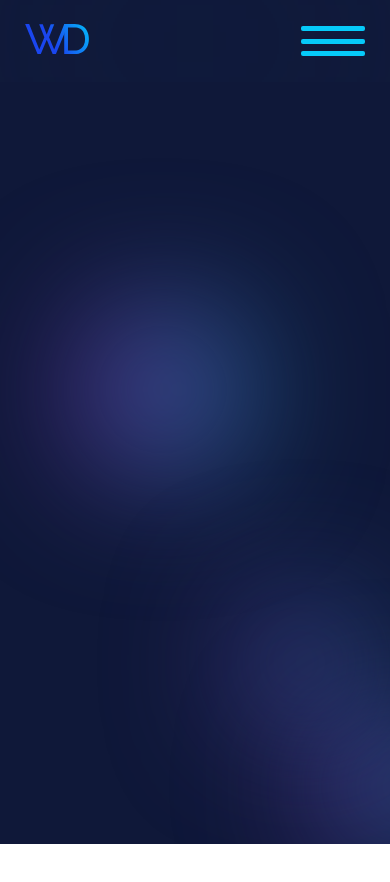
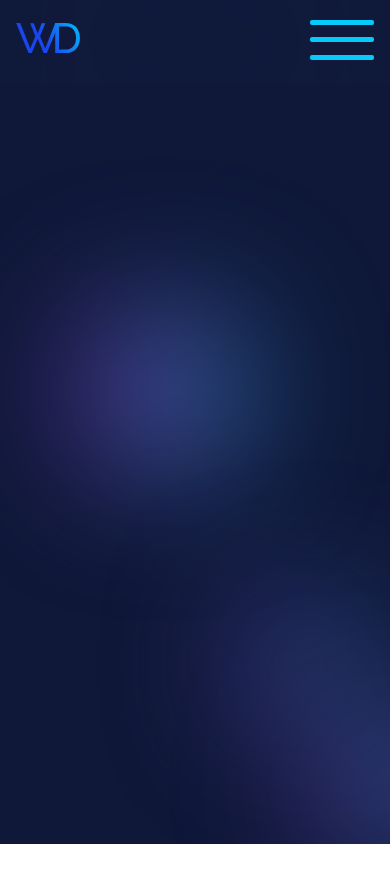
Before and after one commit to Alexandr777000/my-portfolio-new, a Next.js app: page / in a window 390 px wide. Shown: the top 882 px of the page. Built offline with nearby package versions, Linux system fonts and the light colour scheme.

Commit message:
header full +

```diff
--- a/styles/globals.css
+++ b/styles/globals.css
@@ -45,6 +45,11 @@ a {
 @media all and (max-width: 800px) {
     .container, .sub-container {
         padding: 0 25px;
+    }
+}
+@media all and (max-width: 485px) {
+    .container, .sub-container {
+        padding: 0 16px;
     }
 }
 
--- a/styles/header.module.scss
+++ b/styles/header.module.scss
@@ -10,6 +10,10 @@
 
   @media all and (max-width: 800px) {
     padding: 24px 0;
+  }
+
+  @media all and (max-width: 485px) {
+    padding-top: 20px;
   }
 
   &__container {
@@ -25,9 +29,11 @@
     @media all and (max-width: 1440px) {
       width: 70%;
     }
+
     @media all and (max-width: 1080px) {
       width: 75.4%;
     }
+
     @media all and (max-width: 800px) {
       width: 83%;
     }
@@ -43,7 +49,7 @@
         transition: opacity .3s ease-in-out;
 
         &__link {
-          font-family: 'Lato', sans-serif;
+          font-family: 'Lato';
           font-weight: 700;
           font-size: 20px;
           color: #F2F2F2;
@@ -69,7 +75,8 @@
     }
   }
 }
-.list_reset{
+
+.list_reset {
   list-style-type: none;
   margin: 0;
   padding: 0;
@@ -85,6 +92,10 @@
   border: none;
   margin: 0;
   padding: 0;
+
+  @media all and (max-width: 485px) {
+    height: 40px;
+  }
 }
 
 .burger_menu span {
@@ -97,7 +108,6 @@
   transition: .3s cubic-bezier(.8, .5, .2, 1.4);
 }
 
-// обратимся к первому спану бургера
 .burger_menu span:nth-child(1) {
   top: 0;
   left: 0;
@@ -106,8 +116,11 @@
 .burger_menu span:nth-child(2) {
   top: 13px;
   left: 0;
-  // когда бургер откроется средняя полоса исчезает  а верхний и нижний превратятся в крестик
   opacity: 1;
+
+  @media all and (max-width: 485px) {
+    top: 17px;
+  }
 }
 
 .burger_menu span:nth-child(3) {
```
